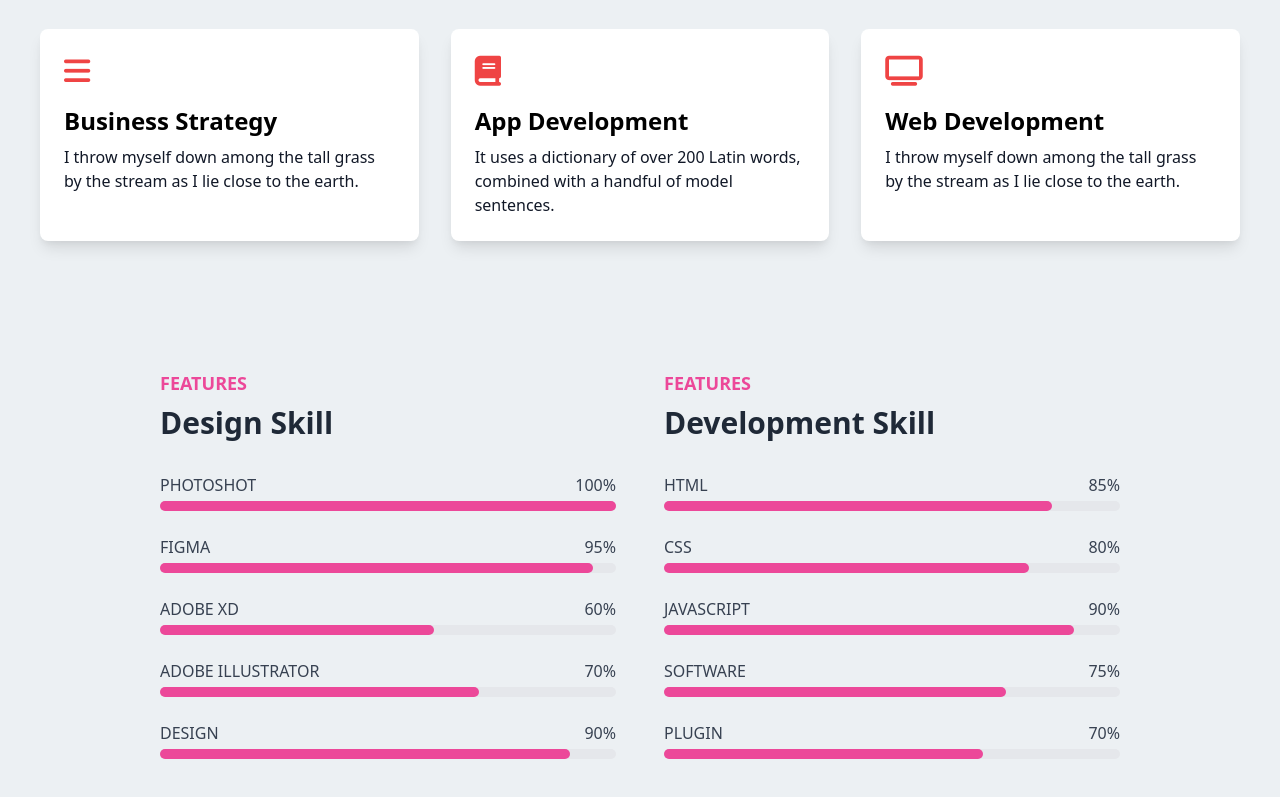
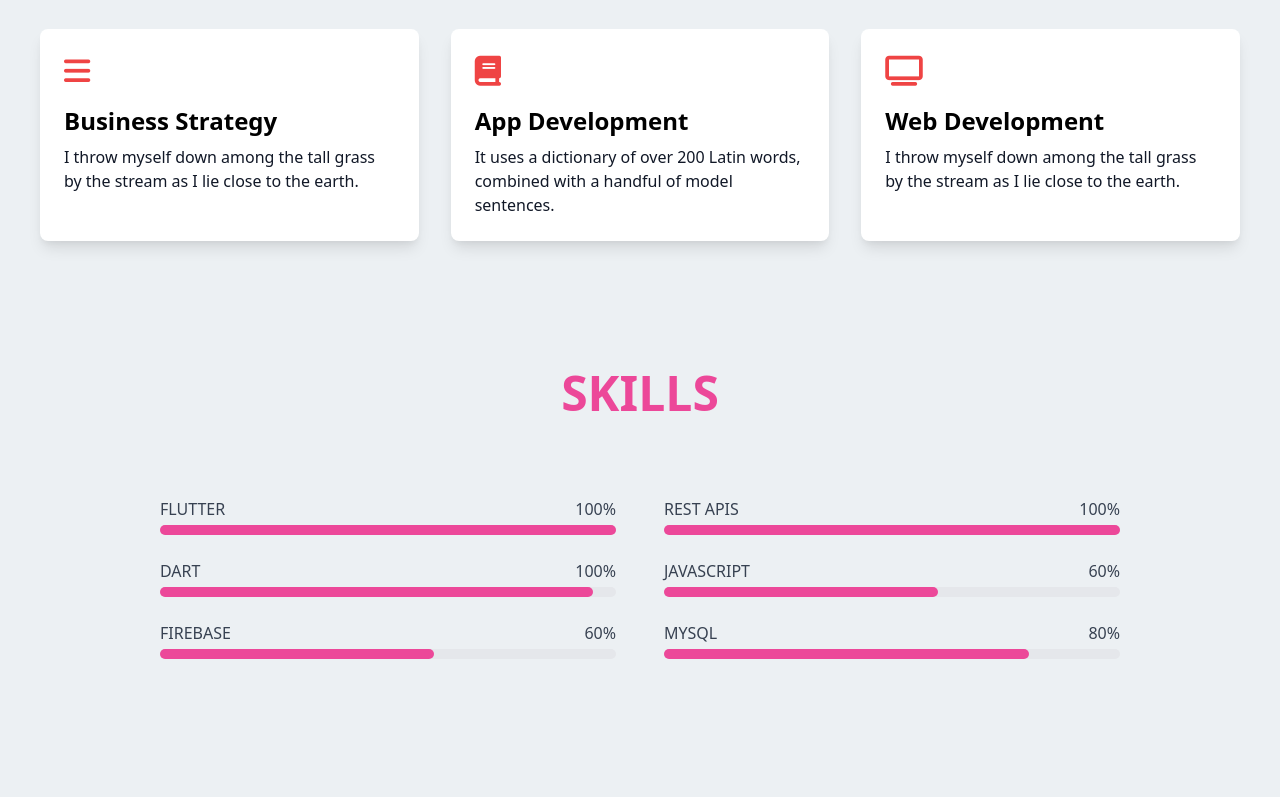
Before and after one commit to devnix-sadib/portfolio_for_dada, a website: page index.html in a window 1280 px wide. Shown: the part 947-1744 px from the top of the page. Drawn offline with nearby package versions, Linux system fonts and the light colour scheme.

Commit message:
skill part done

```diff
--- a/index.html
+++ b/index.html
@@ -193,14 +193,16 @@
 <main id="skill">
 
     <div class="grid grid-cols-1 sm:grid-cols-2 gap-12 p-4 sm:p-8 w-full max-w-5xl mx-auto">
+        <!-- Centered Skill Title -->
+        <div class="col-span-full">
+            <h2 class="text-pink-500 text-5xl font-semibold uppercase text-center mb-8">Skills</h2>
+        </div>
+
         <!-- Design Skill Section -->
         <div>
-            <h2 class="text-pink-500 text-lg font-semibold uppercase mb-2">Features</h2>
-            <h3 class="text-gray-800 text-3xl font-extrabold mb-8">Design Skill</h3>
-
             <div class="mb-6">
                 <div class="flex justify-between mb-1">
-                    <p class="text-gray-700 font-medium">PHOTOSHOT</p>
+                    <p class="text-gray-700 font-medium">FLUTTER</p>
                     <span class="text-gray-700 font-medium">100%</span>
                 </div>
                 <div class="w-full bg-gray-200 rounded-full h-2.5">
@@ -210,8 +212,8 @@
 
             <div class="mb-6">
                 <div class="flex justify-between mb-1">
-                    <p class="text-gray-700 font-medium">FIGMA</p>
-                    <span class="text-gray-700 font-medium">95%</span>
+                    <p class="text-gray-700 font-medium">DART</p>
+                    <span class="text-gray-700 font-medium">100%</span>
                 </div>
                 <div class="w-full bg-gray-200 rounded-full h-2.5">
                     <div class="bg-pink-500 h-2.5 rounded-full" style="width: 95%;"></div>
@@ -220,7 +222,30 @@
 
             <div class="mb-6">
                 <div class="flex justify-between mb-1">
-                    <p class="text-gray-700 font-medium">ADOBE XD</p>
+                    <p class="text-gray-700 font-medium">FIREBASE</p>
+                    <span class="text-gray-700 font-medium">60%</span>
+                </div>
+                <div class="w-full bg-gray-200 rounded-full h-2.5">
+                    <div class="bg-pink-500 h-2.5 rounded-full" style="width: 60%;"></div>
+                </div>
+            </div>
+        </div>
+
+        <!-- Development Skill Section -->
+        <div>
+            <div class="mb-6">
+                <div class="flex justify-between mb-1">
+                    <p class="text-gray-700 font-medium">REST APIS</p>
+                    <span class="text-gray-700 font-medium">100%</span>
+                </div>
+                <div class="w-full bg-gray-200 rounded-full h-2.5">
+                    <div class="bg-pink-500 h-2.5 rounded-full" style="width: 100%;"></div>
+                </div>
+            </div>
+
+            <div class="mb-6">
+                <div class="flex justify-between mb-1">
+                    <p class="text-gray-700 font-medium">JAVASCRIPT</p>
                     <span class="text-gray-700 font-medium">60%</span>
                 </div>
                 <div class="w-full bg-gray-200 rounded-full h-2.5">
@@ -230,82 +255,15 @@
 
             <div class="mb-6">
                 <div class="flex justify-between mb-1">
-                    <p class="text-gray-700 font-medium">ADOBE ILLUSTRATOR</p>
-                    <span class="text-gray-700 font-medium">70%</span>
-                </div>
-                <div class="w-full bg-gray-200 rounded-full h-2.5">
-                    <div class="bg-pink-500 h-2.5 rounded-full" style="width: 70%;"></div>
-                </div>
-            </div>
-
-            <div class="mb-6">
-                <div class="flex justify-between mb-1">
-                    <p class="text-gray-700 font-medium">DESIGN</p>
-                    <span class="text-gray-700 font-medium">90%</span>
-                </div>
-                <div class="w-full bg-gray-200 rounded-full h-2.5">
-                    <div class="bg-pink-500 h-2.5 rounded-full" style="width: 90%;"></div>
-                </div>
-            </div>
-        </div>
-
-        <!-- Development Skill Section -->
-        <div>
-            <h2 class="text-pink-500 text-lg font-semibold uppercase mb-2">Features</h2>
-            <h3 class="text-gray-800 text-3xl font-extrabold mb-8">Development Skill</h3>
-
-            <div class="mb-6">
-                <div class="flex justify-between mb-1">
-                    <p class="text-gray-700 font-medium">HTML</p>
-                    <span class="text-gray-700 font-medium">85%</span>
-                </div>
-                <div class="w-full bg-gray-200 rounded-full h-2.5">
-                    <div class="bg-pink-500 h-2.5 rounded-full" style="width: 85%;"></div>
-                </div>
-            </div>
-
-            <div class="mb-6">
-                <div class="flex justify-between mb-1">
-                    <p class="text-gray-700 font-medium">CSS</p>
+                    <p class="text-gray-700 font-medium">MYSQL</p>
                     <span class="text-gray-700 font-medium">80%</span>
                 </div>
                 <div class="w-full bg-gray-200 rounded-full h-2.5">
                     <div class="bg-pink-500 h-2.5 rounded-full" style="width: 80%;"></div>
                 </div>
             </div>
-
-            <div class="mb-6">
-                <div class="flex justify-between mb-1">
-                    <p class="text-gray-700 font-medium">JAVASCRIPT</p>
-                    <span class="text-gray-700 font-medium">90%</span>
-                </div>
-                <div class="w-full bg-gray-200 rounded-full h-2.5">
-                    <div class="bg-pink-500 h-2.5 rounded-full" style="width: 90%;"></div>
-                </div>
-            </div>
-
-            <div class="mb-6">
-                <div class="flex justify-between mb-1">
-                    <p class="text-gray-700 font-medium">SOFTWARE</p>
-                    <span class="text-gray-700 font-medium">75%</span>
-                </div>
-                <div class="w-full bg-gray-200 rounded-full h-2.5">
-                    <div class="bg-pink-500 h-2.5 rounded-full" style="width: 75%;"></div>
-                </div>
-            </div>
-
-            <div class="mb-6">
-                <div class="flex justify-between mb-1">
-                    <p class="text-gray-700 font-medium">PLUGIN</p>
-                    <span class="text-gray-700 font-medium">70%</span>
-                </div>
-                <div class="w-full bg-gray-200 rounded-full h-2.5">
-                    <div class="bg-pink-500 h-2.5 rounded-full" style="width: 70%;"></div>
-                </div>
-            </div>
         </div>
     </div>
-
 
 
 
```
